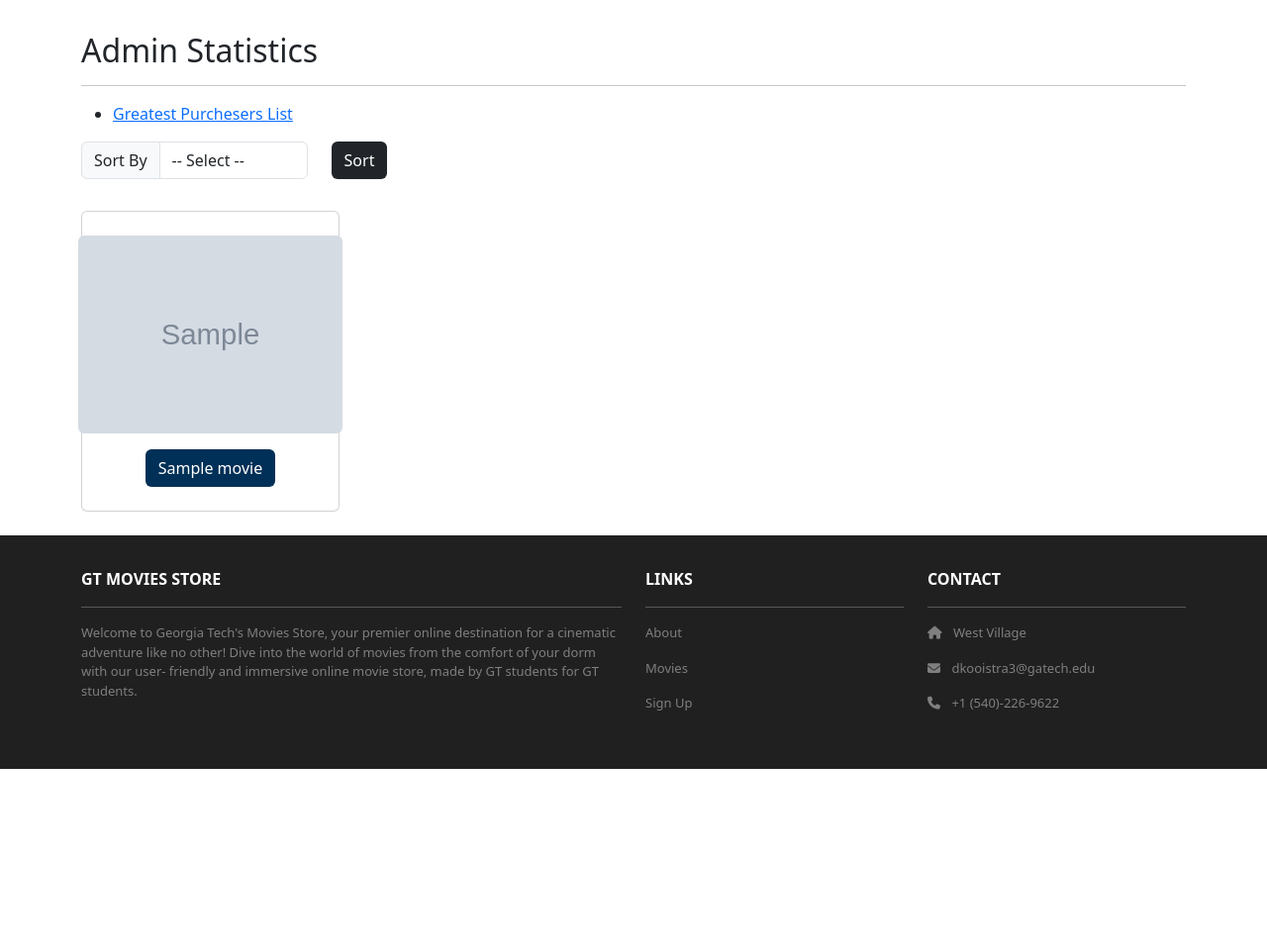
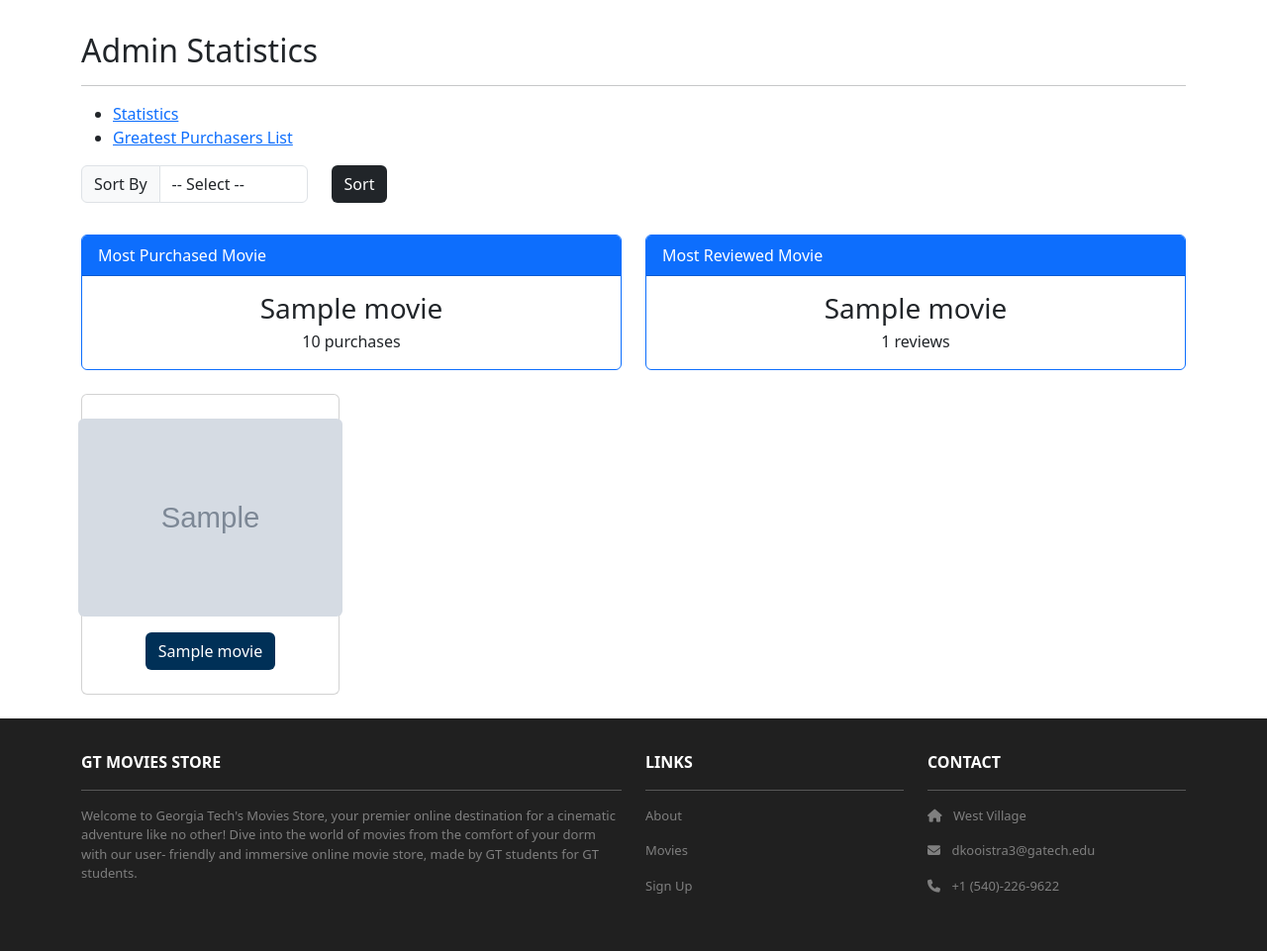
Before and after one commit to CS2340Group5/GTMoviesStore, a Django app: page /movies/admin-stats/ in a window 1280 px wide. Shown: the part 82-1043 px from the top of the page at 99% size. Before the commit the page ends 859 px from the top, so only its background shows below. Run offline with Django 5.2, Linux system fonts and the light colour scheme; a user stored in the database is signed in; tables that the repository leaves empty hold one stand-in row (values such as "Sample post"); grey boxes marked "Sample" are stand-in pictures; some libraries are stand-ins or nearby versions.

Commit message:
Fix best buyers page, empty review guard, show both top movies on stats

```diff
--- a/movies/templates/movies/admin_best_buyers.html
+++ b/movies/templates/movies/admin_best_buyers.html
@@ -6,7 +6,7 @@
       <div class="col mx-auto mb-3">
         <h2>Admin Statistics</h2>
         <hr />
-        {% include 'movies/admin_tabs.html' with active_tab ='best_buyers' %}
+        {% include 'movies/admin_tabs.html' with active_tab='best_buyers' %}
           <form method="GET">
             <div class="row g-2">
               <div class="col-auto">
--- a/movies/templates/movies/admin_stats.html
+++ b/movies/templates/movies/admin_stats.html
@@ -31,6 +31,28 @@
         </p>
       </div>
     </div>
+    {% if template_data.most_bought %}
+    <div class="row mb-4">
+      <div class="col-md-6">
+        <div class="card border-primary h-100">
+          <div class="card-header bg-primary text-white">Most Purchased Movie</div>
+          <div class="card-body text-center">
+            <h3 class="mb-1">{{ template_data.most_bought.name }}</h3>
+            <p class="mb-0">{{ template_data.most_bought.total_sales }} purchases</p>
+          </div>
+        </div>
+      </div>
+      <div class="col-md-6">
+        <div class="card border-primary h-100">
+          <div class="card-header bg-primary text-white">Most Reviewed Movie</div>
+          <div class="card-body text-center">
+            <h3 class="mb-1">{{ template_data.most_reviewed.name }}</h3>
+            <p class="mb-0">{{ template_data.most_reviewed.num_reviews }} reviews</p>
+          </div>
+        </div>
+      </div>
+    </div>
+    {% endif %}
     {% if template_data.sort_by == 'buyers' %}
     {% if template_data.top_buyer %}
     <div class="card mb-4 border-success">
--- a/movies/templates/movies/admin_tabs.html
+++ b/movies/templates/movies/admin_tabs.html
@@ -2,6 +2,11 @@
     <li class="nav_item">
         <a class="nav_link {% if active_tab == 'stats' %}active{% endif %}"
         {% if active_tab == 'stats' %}aria-current="page"{% endif %}
-        href="{% url 'movies.admin_stats' %}">Greatest Purchesers List</a>
+        href="{% url 'movies.admin_stats' %}">Statistics</a>
+    </li>
+    <li class="nav_item">
+        <a class="nav_link {% if active_tab == 'best_buyers' %}active{% endif %}"
+        {% if active_tab == 'best_buyers' %}aria-current="page"{% endif %}
+        href="{% url 'movies.admin_best_buyers' %}">Greatest Purchasers List</a>
     </li>
 </ul>
--- a/movies/views.py
+++ b/movies/views.py
@@ -44,7 +44,7 @@ def show(request, id):
 
 @login_required
 def create_review(request, id):
-    if request.method == 'POST' and (request.POST['comment'] != '' or request.POST['rating'] != 0):
+    if request.method == 'POST' and (request.POST['comment'] != '' or request.POST['rating'] != '0'):
         movie = Movie.objects.get(id=id)
         review = Review()
         review.comment = request.POST['comment']
@@ -113,7 +113,9 @@ def admin_statistics(request):
         'movies' : movies,
         'users' : users,
         'sort_by' : sort_by,
-        'top_buyer' : top_buyer
+        'top_buyer' : top_buyer,
+        'most_bought' : Movie.objects.annotate(total_sales=Coalesce(Sum('item__quantity'), 0)).order_by('-total_sales').first(),
+        'most_reviewed' : Movie.objects.annotate(num_reviews=Count('review')).order_by('-num_reviews').first(),
     }
 
     return render(request, 'movies/admin_stats.html', {'template_data' : template_data})
@@ -124,7 +126,7 @@ def admin_best_buyers(request):
             return HttpResponseForbidden("You do not have access to view this page.")
     users = User.objects.annotate(
         movies_purchased = Coalesce(Sum('order__item__quantity'), 0)
-    ).order_by('-movie_purchased', 'username')
+    ).order_by('-movies_purchased', 'username')
     total_users = users.count()
     list_size = None
     error = None
```
